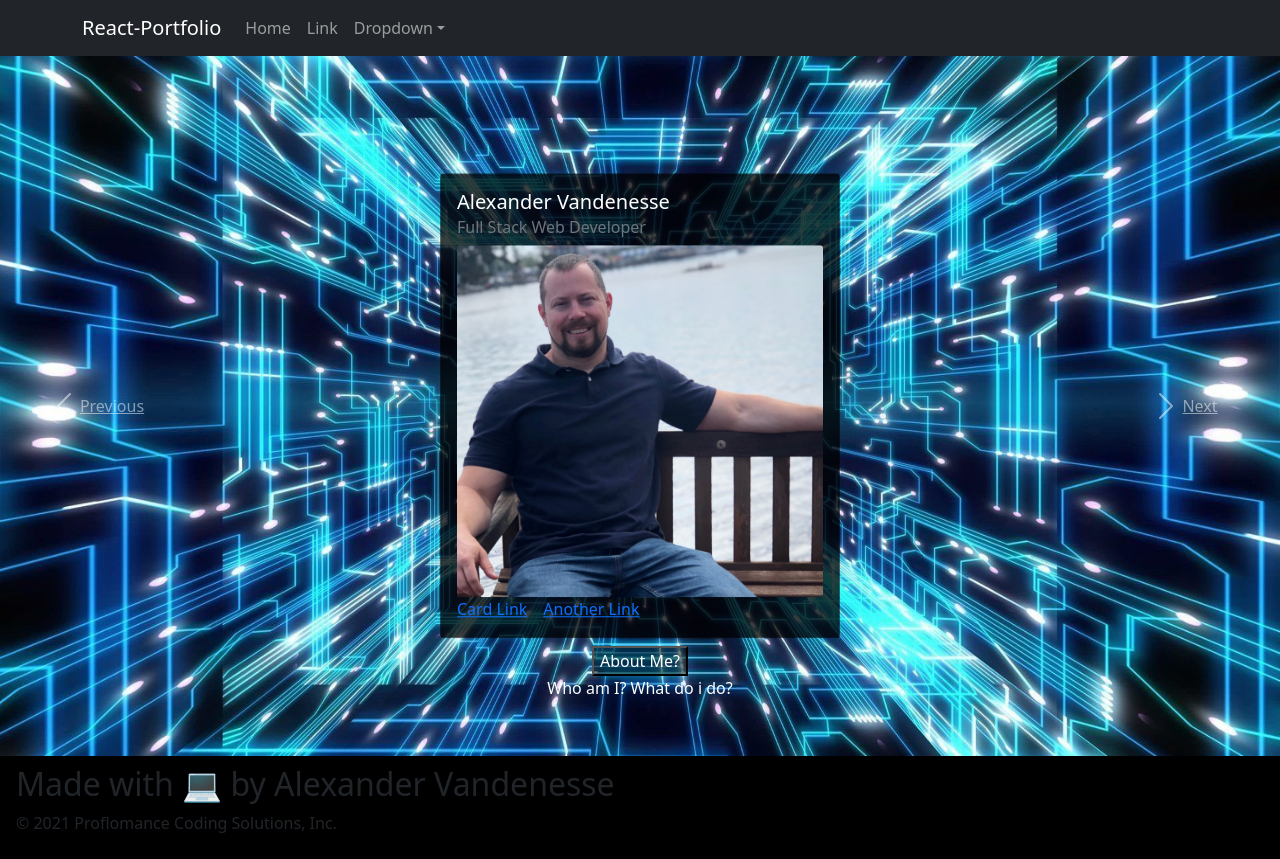
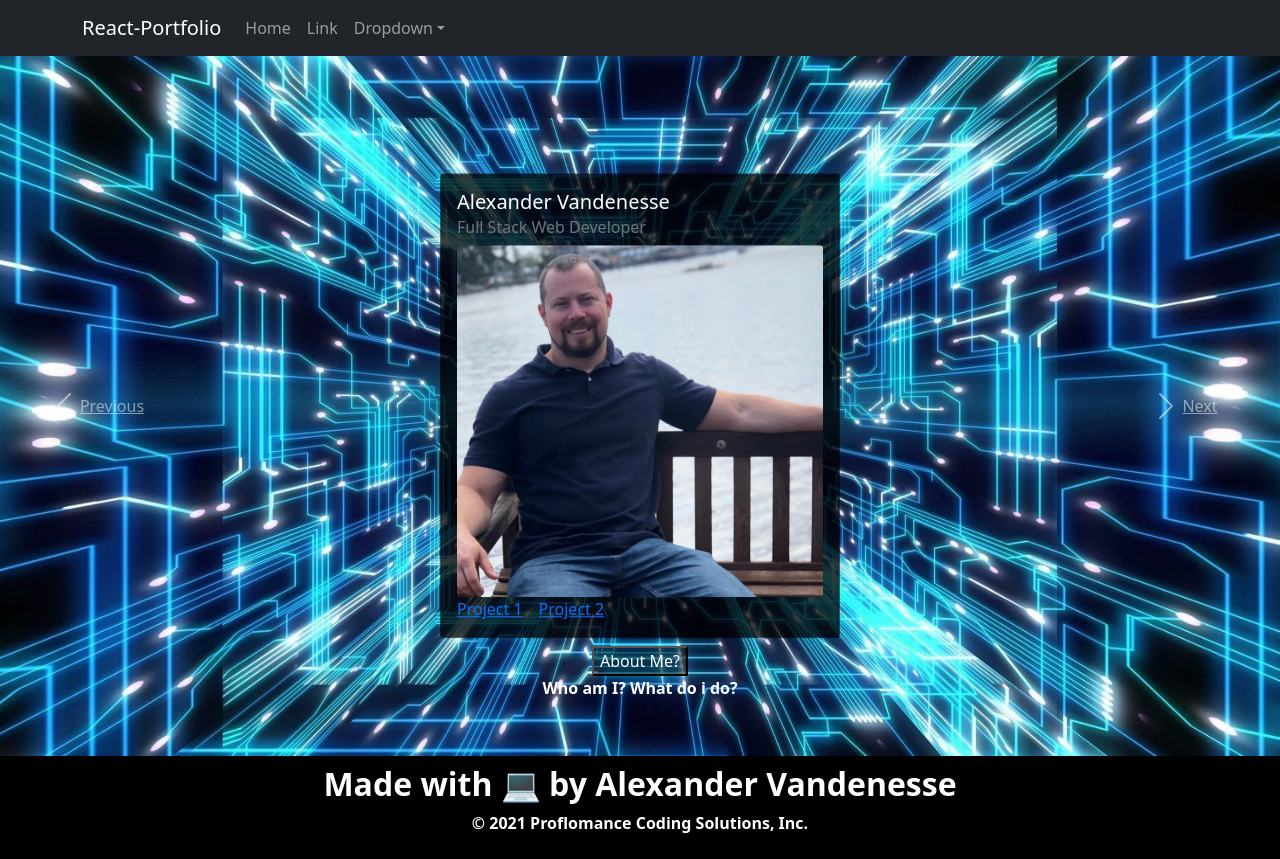
Before and after one commit to vandenessea/01-React-Portfolio, a React (Create React App) app: page / in a window 1280 px wide. Built offline with nearby package versions, Linux system fonts and the light colour scheme.

Commit message:
projects-linked

```diff
--- a/src/App.css
+++ b/src/App.css
@@ -13,6 +13,26 @@ body {
   transform: translate(-50%, -50%);
 }
 
+
+
+h2 {
+  color:white;
+  font-weight: bolder;
+  /* text-align: center; */
+  display: flex;
+  justify-content: center;
+  align-items: center;
+}
+
+p {
+  color:white;
+  font-weight: bolder;
+  /* text-align: center; */
+  display: flex;
+  justify-content: center;
+  align-items: center;
+}
+
 /* .Navbar {
   background-color: black;
 } */
--- a/src/componets/Card.js
+++ b/src/componets/Card.js
@@ -32,8 +32,8 @@ function card({className}) {
     <Card.Img src="./MoreImages/Blue.jpg">
 
     </Card.Img>
-    <Card.Link href="https://www.bootcampspot.com/">Card Link</Card.Link>
-    <Card.Link href="https://www.bootcampspot.com/">Another Link</Card.Link>
+    <Card.Link href="https://epurpur.github.io/NationalParkService/">Project 1</Card.Link>
+    <Card.Link href="https://whispering-harbor-84238.herokuapp.com/login">Project 2</Card.Link>
   </Card.Body>
 </Card>
 
--- a/src/componets/Footer.js
+++ b/src/componets/Footer.js
@@ -7,9 +7,9 @@ import React from "react";
 //import Container from 'react-bootstrap/Container'
 import Card from 'react-bootstrap/Card'
 
-function footer() {
+function footer(className) {
   return (
-    <Card.Footer>
+    <Card.Footer className= {className} >
       <h2>Made with 💻 by Alexander Vandenesse</h2>
       <p>&copy; 2021 Proflomance Coding Solutions, Inc.</p>
     </Card.Footer>
```
